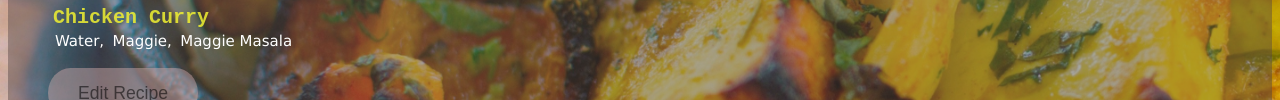
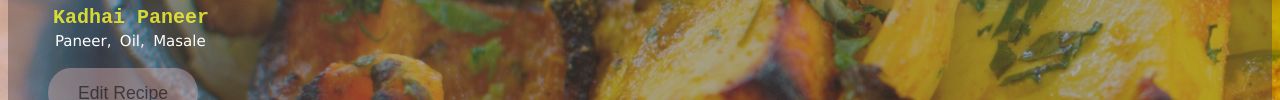
Before and after one commit to Sanjeev-Kumar08/Recipe-Book, a plain HTML site: page index.html in a window 1280 px wide. Shown: the part 447-547 px from the top of the page. Drawn offline with Linux system fonts and the light colour scheme.

Commit message:
Update index.html

```diff
--- a/index.html
+++ b/index.html
@@ -34,11 +34,11 @@
             <div class="recipe" id="Original">
                 <img src="Kadhai Paneer.jpg" id="image">
                 <div class="detail">
-                    <div class="recipeName">Chicken Curry</div>
+                    <div class="recipeName">Kadhai Paneer</div>
                     <div class="ingredeints">
-                        <li>Water,</li>
-                        <li>Maggie,</li>
-                        <li>Maggie Masala</li>
+                        <li>Paneer,</li>
+                        <li>Oil,</li>
+                        <li>Masale</li>
                     </div>
                 </div>
             <button class="editRecipeButton" id="editRecipe">Edit Recipe</button>
```
